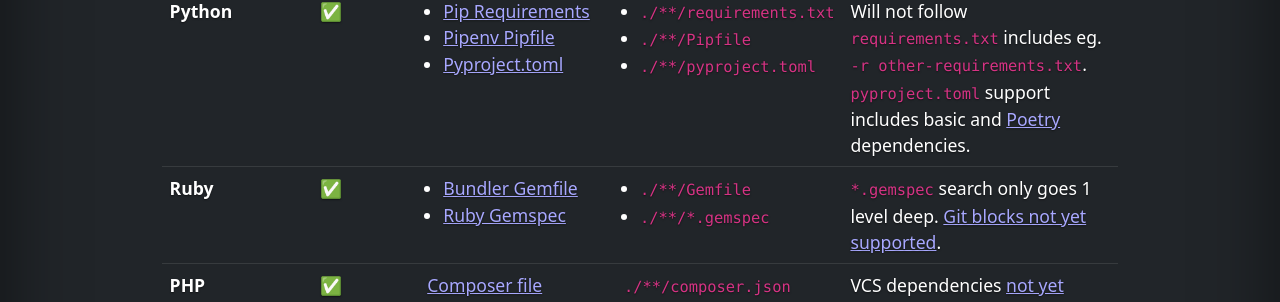
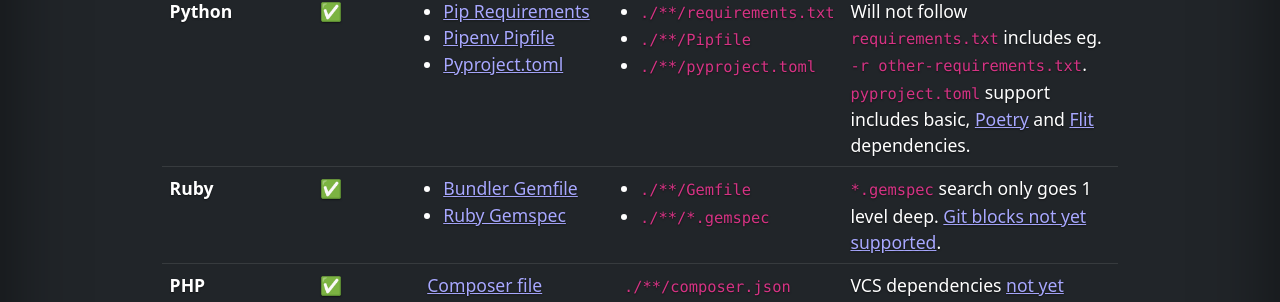
Before and after one commit to deadpendency/deadpendency.github.io, a Jekyll site: the page built from docs/language-support.html, in a window 1280 px wide. Shown: the part 544-846 px from the top of the page. Built offline with Jekyll 4.4.1, drawn with Linux system fonts in a browser that asks for light colours; nearby versions of some CDN libraries.

Commit message:
Add note on flit support for python

```diff
--- a/docs/language-support.html
+++ b/docs/language-support.html
@@ -63,7 +63,7 @@
         </ul>
       </td>
       <td>
-        Will not follow <code>requirements.txt</code> includes eg. <code>-r other-requirements.txt</code>.<br/><code>pyproject.toml</code> support includes basic and <a href="https://python-poetry.org/" target="_blank" rel="noopener">Poetry</a> dependencies.
+        Will not follow <code>requirements.txt</code> includes eg. <code>-r other-requirements.txt</code>.<br/><code>pyproject.toml</code> support includes basic, <a href="https://python-poetry.org/" target="_blank" rel="noopener">Poetry</a> and <a href="https://flit.readthedocs.io/" target="_blank" rel="noopener">Flit</a> dependencies.
       </td>
     </tr>
     <tr>
```
